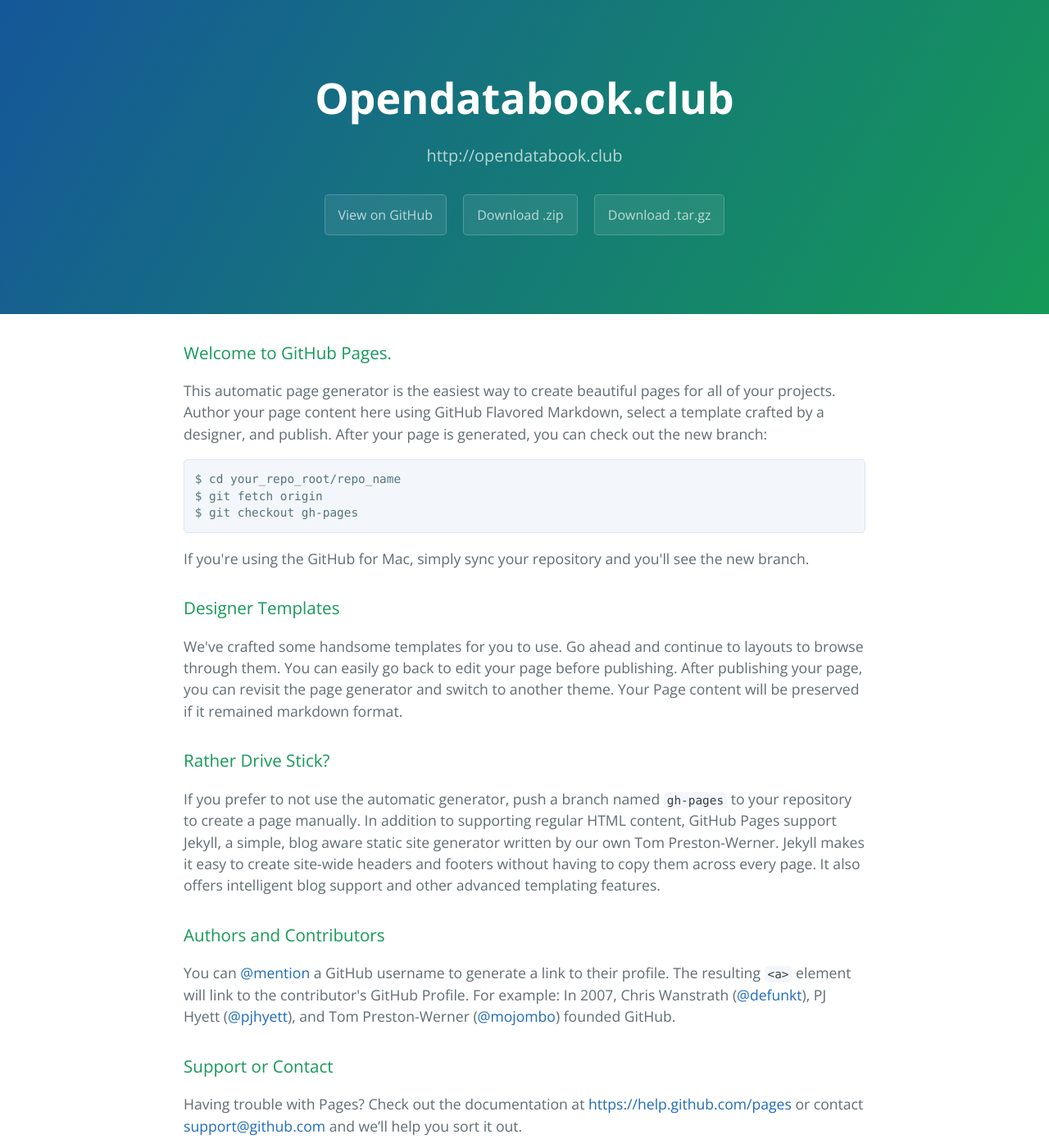
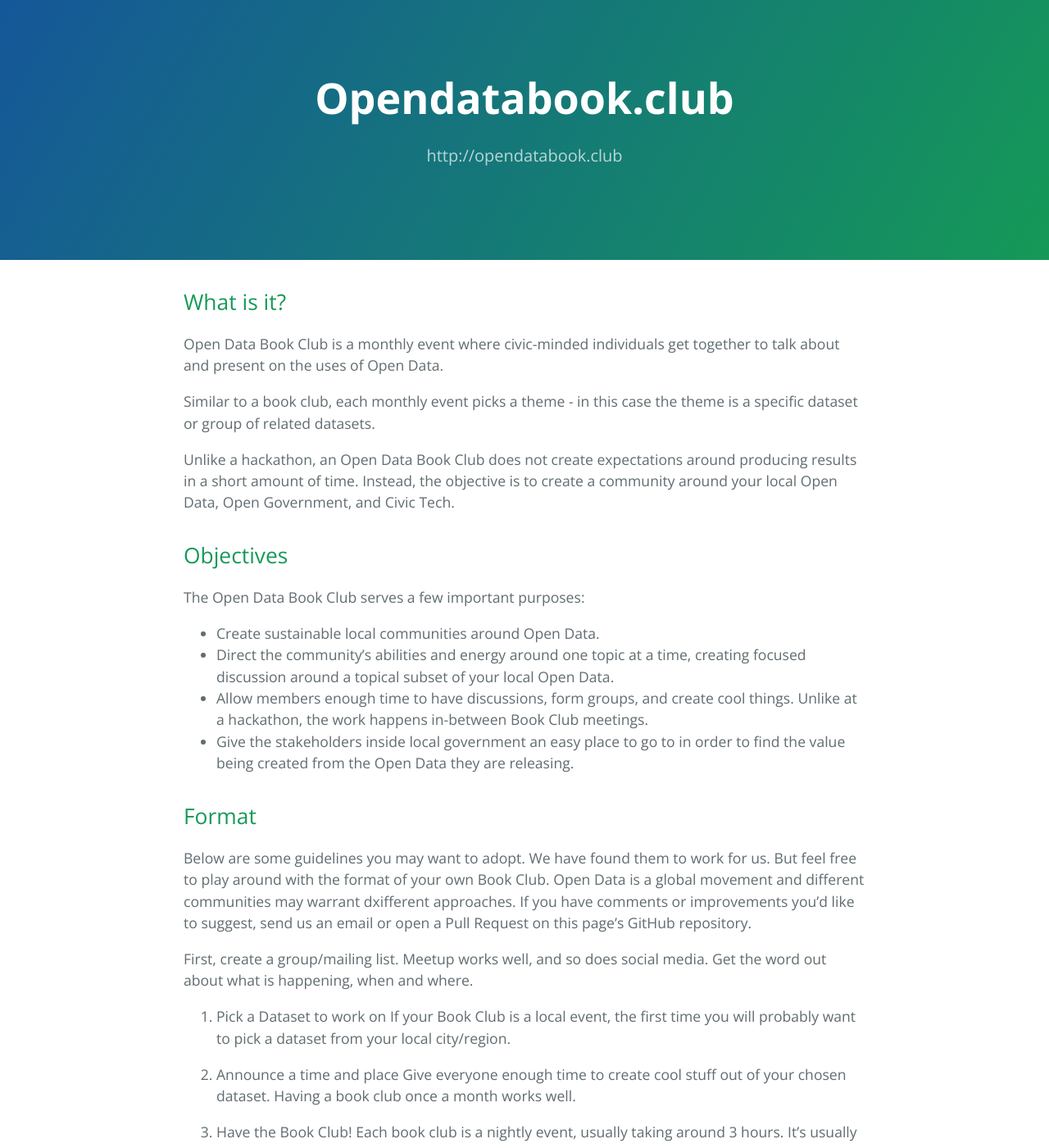
Before and after one commit to deniszgonjanin/opendatabook.club, a Jekyll site: the page built from index.md, in a window 1280 px wide and 1400 px high. Shown: the whole window at 82% size. Built offline with Jekyll 4.4.1, drawn with Linux system fonts in a browser that asks for light colours; some of the changed text lies outside the part shown.

Commit message:
content layout

```diff
--- a/_includes/footer.html
+++ b/_includes/footer.html
@@ -1,55 +1,5 @@
-<footer class="site-footer">
+<footer class="site-footer main-content">
+  <span class="site-footer-owner"><a href="https://github.com/deniszgonjanin/opendatabook.club">Opendatabook.club</a> is maintained by <a href="https://github.com/deniszgonjanin">deniszgonjanin</a>.</span>
 
-  <div class="wrapper">
-
-    <h2 class="footer-heading">{{ site.title }}</h2>
-
-    <div class="footer-col-wrapper">
-      <div class="footer-col  footer-col-1">
-        <ul class="contact-list">
-          <li>{{ site.title }}</li>
-          <li><a href="mailto:{{ site.email }}">{{ site.email }}</a></li>
-        </ul>
-      </div>
-
-      <div class="footer-col  footer-col-2">
-        <ul class="social-media-list">
-          {% if site.github_username %}
-          <li>
-            <a href="https://github.com/{{ site.github_username }}">
-              <span class="icon  icon--github">
-                <svg viewBox="0 0 16 16">
-                  <path fill="#828282" d="M7.999,0.431c-4.285,0-7.76,3.474-7.76,7.761 c0,3.428,2.223,6.337,5.307,7.363c0.388,0.071,0.53-0.168,0.53-0.374c0-0.184-0.007-0.672-0.01-1.32 c-2.159,0.469-2.614-1.04-2.614-1.04c-0.353-0.896-0.862-1.135-0.862-1.135c-0.705-0.481,0.053-0.472,0.053-0.472 c0.779,0.055,1.189,0.8,1.189,0.8c0.692,1.186,1.816,0.843,2.258,0.645c0.071-0.502,0.271-0.843,0.493-1.037 C4.86,11.425,3.049,10.76,3.049,7.786c0-0.847,0.302-1.54,0.799-2.082C3.768,5.507,3.501,4.718,3.924,3.65 c0,0,0.652-0.209,2.134,0.796C6.677,4.273,7.34,4.187,8,4.184c0.659,0.003,1.323,0.089,1.943,0.261 c1.482-1.004,2.132-0.796,2.132-0.796c0.423,1.068,0.157,1.857,0.077,2.054c0.497,0.542,0.798,1.235,0.798,2.082 c0,2.981-1.814,3.637-3.543,3.829c0.279,0.24,0.527,0.713,0.527,1.437c0,1.037-0.01,1.874-0.01,2.129 c0,0.208,0.14,0.449,0.534,0.373c3.081-1.028,5.302-3.935,5.302-7.362C15.76,3.906,12.285,0.431,7.999,0.431z"/>
-                </svg>
-              </span>
-
-              <span class="username">{{ site.github_username }}</span>
-            </a>
-          </li>
-          {% endif %}
-
-          {% if site.twitter_username %}
-          <li>
-            <a href="https://twitter.com/{{ site.twitter_username }}">
-              <span class="icon  icon--twitter">
-                <svg viewBox="0 0 16 16">
-                  <path fill="#828282" d="M15.969,3.058c-0.586,0.26-1.217,0.436-1.878,0.515c0.675-0.405,1.194-1.045,1.438-1.809
-                  c-0.632,0.375-1.332,0.647-2.076,0.793c-0.596-0.636-1.446-1.033-2.387-1.033c-1.806,0-3.27,1.464-3.27,3.27 c0,0.256,0.029,0.506,0.085,0.745C5.163,5.404,2.753,4.102,1.14,2.124C0.859,2.607,0.698,3.168,0.698,3.767 c0,1.134,0.577,2.135,1.455,2.722C1.616,6.472,1.112,6.325,0.671,6.08c0,0.014,0,0.027,0,0.041c0,1.584,1.127,2.906,2.623,3.206 C3.02,9.402,2.731,9.442,2.433,9.442c-0.211,0-0.416-0.021-0.615-0.059c0.416,1.299,1.624,2.245,3.055,2.271 c-1.119,0.877-2.529,1.4-4.061,1.4c-0.264,0-0.524-0.015-0.78-0.046c1.447,0.928,3.166,1.469,5.013,1.469 c6.015,0,9.304-4.983,9.304-9.304c0-0.142-0.003-0.283-0.009-0.423C14.976,4.29,15.531,3.714,15.969,3.058z"/>
-                </svg>
-              </span>
-
-              <span class="username">{{ site.twitter_username }}</span>
-            </a>
-          </li>
-          {% endif %}
-        </ul>
-      </div>
-
-      <div class="footer-col  footer-col-3">
-        <p class="text">{{ site.description }}</p>
-      </div>
-    </div>
-
-  </div>
-
+  <span class="site-footer-credits">This page was generated by <a href="https://pages.github.com">GitHub Pages</a> using the <a href="https://github.com/jasonlong/cayman-theme">Cayman theme</a> by <a href="https://twitter.com/jasonlong">Jason Long</a>.</span>
 </footer>
--- a/_includes/head.html
+++ b/_includes/head.html
@@ -1,12 +1,9 @@
 <head>
-  <meta charset="utf-8">
-  <meta http-equiv="X-UA-Compatible" content="IE=edge">
+  <meta charset="UTF-8">
+  <title>Opendatabook.club by deniszgonjanin</title>
   <meta name="viewport" content="width=device-width, initial-scale=1">
-
-  <title>{% if page.title %}{{ page.title }}{% else %}{{ site.title }}{% endif %}</title>
-  <meta name="description" content="{% if page.excerpt %}{{ page.excerpt | strip_html | strip_newlines | truncate: 160 }}{% else %}{{ site.description }}{% endif %}">
-
-  <link rel="stylesheet" href="{{ "/css/main.css" | prepend: site.baseurl }}">
-  <link rel="canonical" href="{{ page.url | replace:'index.html','' | prepend: site.baseurl | prepend: site.url }}">
-  <link rel="alternate" type="application/rss+xml" title="{{ site.title }}" href="{{ "/feed.xml" | prepend: site.baseurl | prepend: site.url }}" />
+  <link rel="stylesheet" type="text/css" href="stylesheets/normalize.css" media="screen">
+  <link href='http://fonts.googleapis.com/css?family=Open+Sans:400,700' rel='stylesheet' type='text/css'>
+  <link rel="stylesheet" type="text/css" href="stylesheets/stylesheet.css" media="screen">
+  <link rel="stylesheet" type="text/css" href="stylesheets/github-light.css" media="screen">
 </head>
--- a/_includes/header.html
+++ b/_includes/header.html
@@ -1,27 +1,10 @@
-<header class="site-header">
+<section class="page-header">
+  <h1 class="project-name">Opendatabook.club</h1>
+  <h2 class="project-tagline">http://opendatabook.club</h2>
 
-  <div class="wrapper">
-
-    <a class="site-title" href="{{ site.baseurl }}/">{{ site.title }}</a>
-
-    <nav class="site-nav">
-      <a href="#" class="menu-icon">
-        <svg viewBox="0 0 18 15">
-          <path fill="#424242" d="M18,1.484c0,0.82-0.665,1.484-1.484,1.484H1.484C0.665,2.969,0,2.304,0,1.484l0,0C0,0.665,0.665,0,1.484,0 h15.031C17.335,0,18,0.665,18,1.484L18,1.484z"/>
-          <path fill="#424242" d="M18,7.516C18,8.335,17.335,9,16.516,9H1.484C0.665,9,0,8.335,0,7.516l0,0c0-0.82,0.665-1.484,1.484-1.484 h15.031C17.335,6.031,18,6.696,18,7.516L18,7.516z"/>
-          <path fill="#424242" d="M18,13.516C18,14.335,17.335,15,16.516,15H1.484C0.665,15,0,14.335,0,13.516l0,0 c0-0.82,0.665-1.484,1.484-1.484h15.031C17.335,12.031,18,12.696,18,13.516L18,13.516z"/>
-        </svg>
-      </a>
-
-      <div class="trigger">
-        {% for page in site.pages %}
-          {% if page.title %}
-          <a class="page-link" href="{{ page.url | prepend: site.baseurl }}">{{ page.title }}</a>
-          {% endif %}
-        {% endfor %}
-      </div>
-    </nav>
-
-  </div>
-
-</header>
+  <!--
+  <a href="https://github.com/deniszgonjanin/opendatabook.club" class="btn">View on GitHub</a>
+  <a href="https://github.com/deniszgonjanin/opendatabook.club/zipball/master" class="btn">Download .zip</a>
+  <a href="https://github.com/deniszgonjanin/opendatabook.club/tarball/master" class="btn">Download .tar.gz</a>
+  -->
+</section>
--- a/_layouts/default.html
+++ b/_layouts/default.html
@@ -7,7 +7,7 @@
 
     {% include header.html %}
 
-    <div class="page-content">
+    <div class="main-content">
       <div class="wrapper">
         {{ content }}
       </div>
--- a/index.html
+++ /dev/null
@@ -1,64 +0,0 @@
-<!DOCTYPE html>
-<html lang="en-us">
-  <head>
-    <meta charset="UTF-8">
-    <title>Opendatabook.club by deniszgonjanin</title>
-    <meta name="viewport" content="width=device-width, initial-scale=1">
-    <link rel="stylesheet" type="text/css" href="stylesheets/normalize.css" media="screen">
-    <link href='http://fonts.googleapis.com/css?family=Open+Sans:400,700' rel='stylesheet' type='text/css'>
-    <link rel="stylesheet" type="text/css" href="stylesheets/stylesheet.css" media="screen">
-    <link rel="stylesheet" type="text/css" href="stylesheets/github-light.css" media="screen">
-  </head>
-  <body>
-    <section class="page-header">
-      <h1 class="project-name">Opendatabook.club</h1>
-      <h2 class="project-tagline">http://opendatabook.club</h2>
-      <a href="https://github.com/deniszgonjanin/opendatabook.club" class="btn">View on GitHub</a>
-      <a href="https://github.com/deniszgonjanin/opendatabook.club/zipball/master" class="btn">Download .zip</a>
-      <a href="https://github.com/deniszgonjanin/opendatabook.club/tarball/master" class="btn">Download .tar.gz</a>
-    </section>
-
-    <section class="main-content">
-      <h3>
-<a id="welcome-to-github-pages" class="anchor" href="#welcome-to-github-pages" aria-hidden="true"><span class="octicon octicon-link"></span></a>Welcome to GitHub Pages.</h3>
-
-<p>This automatic page generator is the easiest way to create beautiful pages for all of your projects. Author your page content here using GitHub Flavored Markdown, select a template crafted by a designer, and publish. After your page is generated, you can check out the new branch:</p>
-
-<pre><code>$ cd your_repo_root/repo_name
-$ git fetch origin
-$ git checkout gh-pages
-</code></pre>
-
-<p>If you're using the GitHub for Mac, simply sync your repository and you'll see the new branch.</p>
-
-<h3>
-<a id="designer-templates" class="anchor" href="#designer-templates" aria-hidden="true"><span class="octicon octicon-link"></span></a>Designer Templates</h3>
-
-<p>We've crafted some handsome templates for you to use. Go ahead and continue to layouts to browse through them. You can easily go back to edit your page before publishing. After publishing your page, you can revisit the page generator and switch to another theme. Your Page content will be preserved if it remained markdown format.</p>
-
-<h3>
-<a id="rather-drive-stick" class="anchor" href="#rather-drive-stick" aria-hidden="true"><span class="octicon octicon-link"></span></a>Rather Drive Stick?</h3>
-
-<p>If you prefer to not use the automatic generator, push a branch named <code>gh-pages</code> to your repository to create a page manually. In addition to supporting regular HTML content, GitHub Pages support Jekyll, a simple, blog aware static site generator written by our own Tom Preston-Werner. Jekyll makes it easy to create site-wide headers and footers without having to copy them across every page. It also offers intelligent blog support and other advanced templating features.</p>
-
-<h3>
-<a id="authors-and-contributors" class="anchor" href="#authors-and-contributors" aria-hidden="true"><span class="octicon octicon-link"></span></a>Authors and Contributors</h3>
-
-<p>You can <a href="https://github.com/blog/821" class="user-mention">@mention</a> a GitHub username to generate a link to their profile. The resulting <code>&lt;a&gt;</code> element will link to the contributor's GitHub Profile. For example: In 2007, Chris Wanstrath (<a href="https://github.com/defunkt" class="user-mention">@defunkt</a>), PJ Hyett (<a href="https://github.com/pjhyett" class="user-mention">@pjhyett</a>), and Tom Preston-Werner (<a href="https://github.com/mojombo" class="user-mention">@mojombo</a>) founded GitHub.</p>
-
-<h3>
-<a id="support-or-contact" class="anchor" href="#support-or-contact" aria-hidden="true"><span class="octicon octicon-link"></span></a>Support or Contact</h3>
-
-<p>Having trouble with Pages? Check out the documentation at <a href="https://help.github.com/pages">https://help.github.com/pages</a> or contact <a href="mailto:support@github.com">support@github.com</a> and we’ll help you sort it out.</p>
-
-      <footer class="site-footer">
-        <span class="site-footer-owner"><a href="https://github.com/deniszgonjanin/opendatabook.club">Opendatabook.club</a> is maintained by <a href="https://github.com/deniszgonjanin">deniszgonjanin</a>.</span>
-
-        <span class="site-footer-credits">This page was generated by <a href="https://pages.github.com">GitHub Pages</a> using the <a href="https://github.com/jasonlong/cayman-theme">Cayman theme</a> by <a href="https://twitter.com/jasonlong">Jason Long</a>.</span>
-      </footer>
-
-    </section>
-
-
-  </body>
-</html>
--- /dev/null
+++ b/index.md
@@ -0,0 +1,5 @@
+---
+layout: default
+---
+
+{% include content.md %}
```
Also changed, not shown: _includes/content.md (+0 -2 lines).
